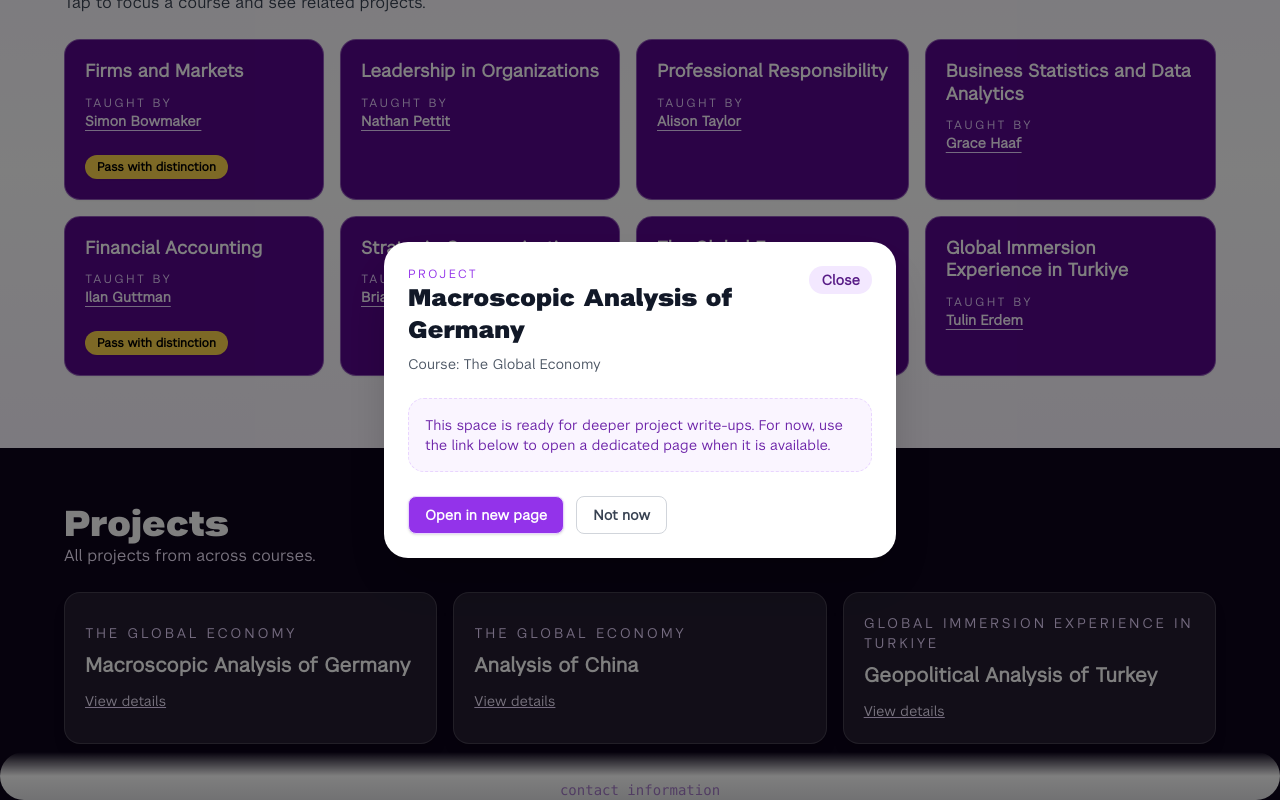
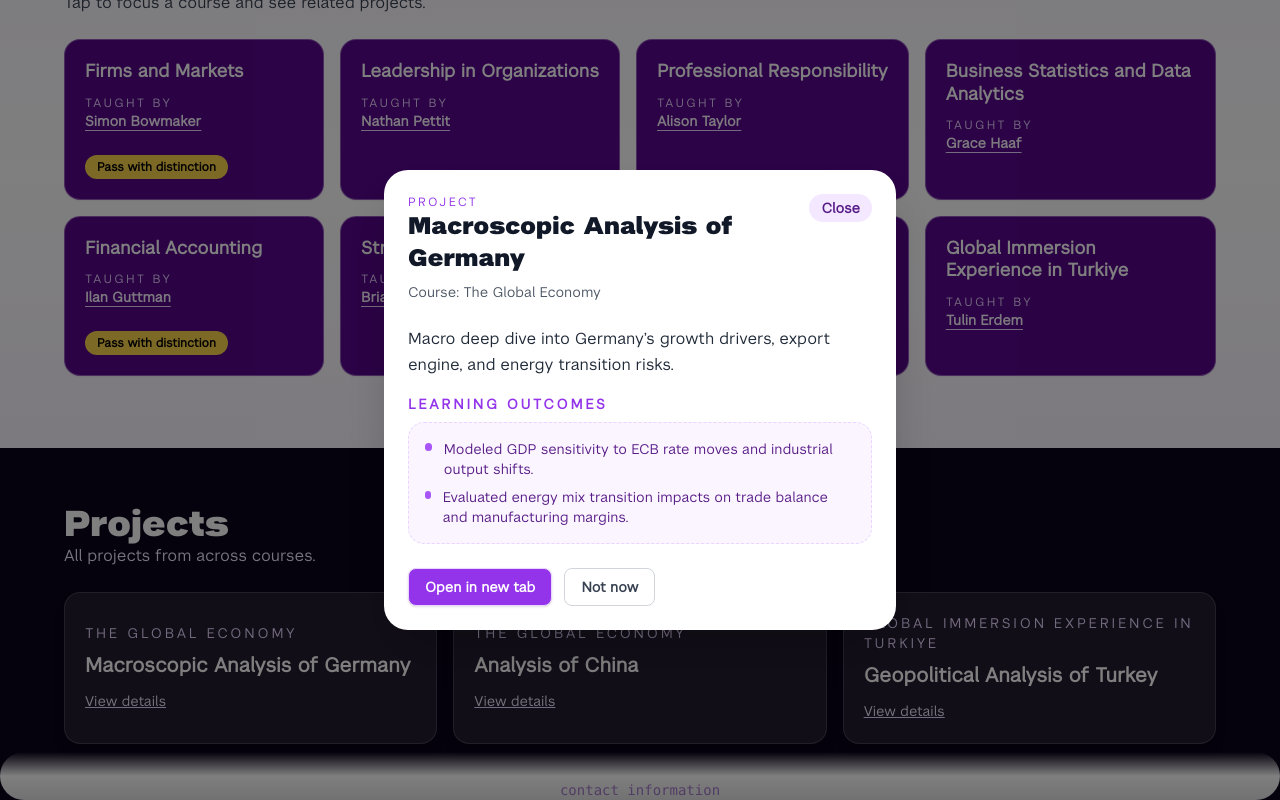
Before and after one commit to arnab-156/arnab-majumdar, a Next.js app: page /nyu in a window 1280 px wide. Both pictures are taken after a click on the button 250 px from the left and 1975 px from the top of the page. Shown: the part 1307-2107 px from the top of the page. Built offline with nearby package versions, Linux system fonts and the light colour scheme.

Commit message:
Enhance NYU project modal content

```diff
--- a/src/app/nyu/page.tsx
+++ b/src/app/nyu/page.tsx
@@ -17,6 +17,9 @@ type Course = {
 type Project = {
   courseName: string;
   projectName: string;
+  description?: string;
+  outcomes?: string[];
+  url?: string;
 };
 
 const courses: Course[] = [
@@ -76,6 +79,34 @@ const courses: Course[] = [
   },
 ];
 
+const projectInfo: Record<string, { description: string; outcomes: string[]; url?: string }> = {
+  "Macroscopic Analysis of Germany": {
+    description: "Macro deep dive into Germany’s growth drivers, export engine, and energy transition risks.",
+    outcomes: [
+      "Modeled GDP sensitivity to ECB rate moves and industrial output shifts.",
+      "Evaluated energy mix transition impacts on trade balance and manufacturing margins.",
+    ],
+    url: "https://example.com/projects/macroscopic-analysis-of-germany",
+  },
+  "Analysis of China": {
+    description: "Scenario analysis of China’s post‑COVID demand, property deleveraging, and supply-chain reshoring.",
+    outcomes: [
+      "Built upside/base/downside scenarios for property, exports, and domestic consumption.",
+      "Assessed how export controls and friend-shoring reshape sector winners/losers.",
+    ],
+    url: "https://example.com/projects/analysis-of-china",
+  },
+  "Geopolitical Analysis of Turkey": {
+    description: "Geopolitical risk brief ahead of the Türkiye immersion, focusing on energy corridors and currency stability.",
+    outcomes: [
+      "Mapped Black Sea/Middle East corridor dynamics and their effect on FDI flows.",
+      "Analyzed inflation and FX pass-through for consumer-facing businesses.",
+      "Outlined cultural and regulatory considerations for market entry sequencing.",
+    ],
+    url: "https://example.com/projects/geopolitical-analysis-of-turkey",
+  },
+};
+
 const specializations = ["Strategy", "Sustainability", "Innovation"];
 
 const groups = [
@@ -110,6 +141,9 @@ export default function NYUPage() {
         course.projects.map((projectName) => ({
           courseName: course.name,
           projectName,
+          description: projectInfo[projectName]?.description,
+          outcomes: projectInfo[projectName]?.outcomes,
+          url: projectInfo[projectName]?.url,
         }))
       ),
     []
@@ -461,19 +495,47 @@ export default function NYUPage() {
               </button>
             </div>
 
-            <div className="mt-6 rounded-2xl border border-dashed border-purple-200 bg-purple-50 p-4 text-sm text-purple-800 dark:border-purple-800 dark:bg-purple-900/40 dark:text-purple-100">
-              This space is ready for deeper project write-ups. For now, use the link below to open a dedicated page when it is available.
+            <div className="mt-6 space-y-4">
+              {activeProject.description && (
+                <p className="text-base text-gray-800 dark:text-gray-100 leading-relaxed">
+                  {activeProject.description}
+                </p>
+              )}
+
+              {activeProject.outcomes?.length ? (
+                <div>
+                  <h4 className="text-sm font-semibold uppercase tracking-[0.2em] text-purple-600 dark:text-purple-300">
+                    Learning outcomes
+                  </h4>
+                  <ul className="mt-2 space-y-2 rounded-2xl border border-dashed border-purple-200 bg-purple-50 p-4 text-sm text-purple-900 dark:border-purple-800 dark:bg-purple-900/30 dark:text-purple-50">
+                    {activeProject.outcomes.map((item) => (
+                      <li key={item} className="flex gap-3">
+                        <span className="mt-1 h-2 w-2 rounded-full bg-purple-500" aria-hidden />
+                        <span>{item}</span>
+                      </li>
+                    ))}
+                  </ul>
+                </div>
+              ) : (
+                <div className="rounded-2xl border border-dashed border-purple-200 bg-purple-50 p-4 text-sm text-purple-800 dark:border-purple-800 dark:bg-purple-900/40 dark:text-purple-100">
+                  Additional details coming soon. In the meantime, use the link below to open the project space.
+                </div>
+              )}
             </div>
 
-            <div className="mt-6 flex flex-wrap gap-3">
+            <div className="mt-6 flex flex-wrap items-center gap-3">
+              {activeProject.url ? (
                 <Link
-                href="#"
+                  href={activeProject.url}
                   target="_blank"
                   rel="noreferrer"
                   className="rounded-lg border border-purple-200 bg-purple-600 px-4 py-2 text-sm font-semibold text-white shadow hover:-translate-y-[1px] hover:bg-purple-700 dark:border-purple-800"
                 >
-                Open in new page
+                  Open in new tab
                 </Link>
+              ) : (
+                <span className="text-sm text-gray-500 dark:text-gray-400">Project link coming soon</span>
+              )}
               <button
                 type="button"
                 onClick={() => setActiveProject(null)}
```
Lines whose indentation alone changed are shown as unchanged.
